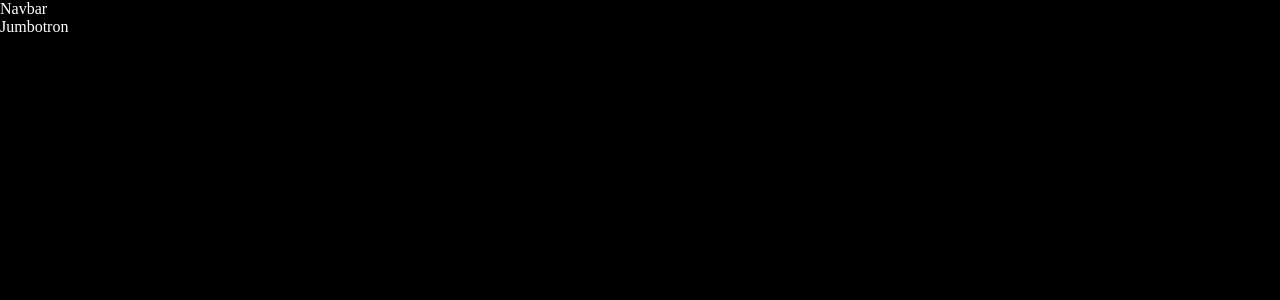
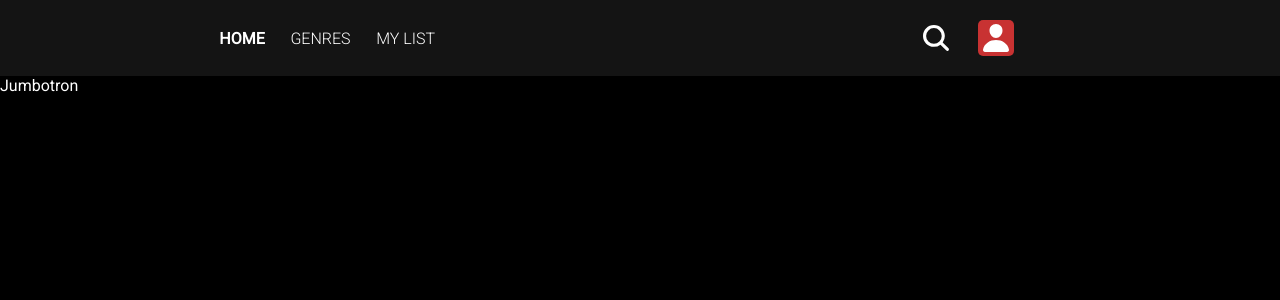
Before and after one commit to LucianoRocchetta/FrontEnd, a React (Vite) app: page / in a window 1280 px wide. Shown: the top 300 px of the page. Built offline with nearby package versions, Linux system fonts and the light colour scheme.

Commit message:
NavBar and Linking

```diff
--- a/src/App.css
+++ b/src/App.css
@@ -1,3 +1,5 @@
+@import url('https://fonts.googleapis.com/css2?family=Roboto:wght@100;300;400&display=swap');
+
 :root {
   --main-bg-color: black;
   --main-text-color: white;
@@ -12,6 +14,7 @@ body,
   overflow-x: hidden;
   background-color: var(--main-bg-color);
   color: var(--main-text-color);
+  font-family: 'Roboto', sans-serif;
 }
 
 /*  */
--- a/src/components/Layout/Navbar/index.tsx
+++ b/src/components/Layout/Navbar/index.tsx
@@ -1,6 +1,26 @@
 import React from "react";
 import { NavbarProps } from "../../../shared/types";
+import { IoSearch, IoPerson } from "react-icons/io5";
+import { Link } from "react-router-dom";
+import "./navbar.css";
 
-export const Navbar = (props: NavbarProps) => {
-  return <div>Navbar</div>;
+export const Navbar = ({ currentScreen }: any) => {
+  //SCREENS
+  const { HOME, GENRES, MYLIST } = currentScreen;
+
+  return (
+    <header>
+      <nav>
+        <Link id="current-link" to={HOME}>
+          Home
+        </Link>
+        <Link to={GENRES}>Genres</Link>
+        <Link to={MYLIST}>My List</Link>
+      </nav>
+      <div className="navbar-icons">
+        <IoSearch />
+        <IoPerson className="icon-background" />
+      </div>
+    </header>
+  );
 };
--- /dev/null
+++ b/src/components/Layout/Navbar/navbar.css
@@ -0,0 +1,49 @@
+header {
+    background-color: rgb(20, 20, 20);
+    width: 100%;
+    padding: 20px;
+    display: flex;
+    justify-content: space-around;
+    align-items: center;
+}
+
+nav {
+    width: 40%;
+    display: flex;
+    align-items: center;
+    justify-content: center;
+}
+
+nav a {
+    font-weight: 300;
+    text-decoration: none;
+    color: #fff;
+    cursor: pointer;
+    text-transform: uppercase;
+    margin-right: 5%;
+    font-size: 1rem;
+}
+
+#current-link {
+    font-weight: bold;
+}
+
+.navbar-icons {
+    width: 40%;
+    display: flex;
+    align-items: center;
+    justify-content: center;
+}
+
+.navbar-icons svg {
+    cursor: pointer;
+    margin-right: 5%;
+    width: 2rem;
+    height: 2rem;
+}
+
+.icon-background {
+    background-color: rgb(200, 50, 50);
+    padding: 2px;
+    border-radius: 5px;
+}
--- a/src/pages/home/index.tsx
+++ b/src/pages/home/index.tsx
@@ -5,7 +5,7 @@ import { ScreenNames } from "../../shared/types";
 export const Home = () => {
   return (
     <section className="app-container">
-      <Navbar currentScreen={ScreenNames.HOME} />
+      <Navbar currentScreen= {ScreenNames}/>
       <Jumbotron />
       <main className=""></main>
     </section>
--- a/src/shared/types.tsx
+++ b/src/shared/types.tsx
@@ -21,4 +21,6 @@ export interface NavbarProps {
 // TYPES
 export enum ScreenNames {
   HOME = "Home",
+  GENRES = "Genres",
+  MYLIST = "MyList",
 }
```
Also changed, not shown: 1 other file (tests, documents, lock files or other folders).
